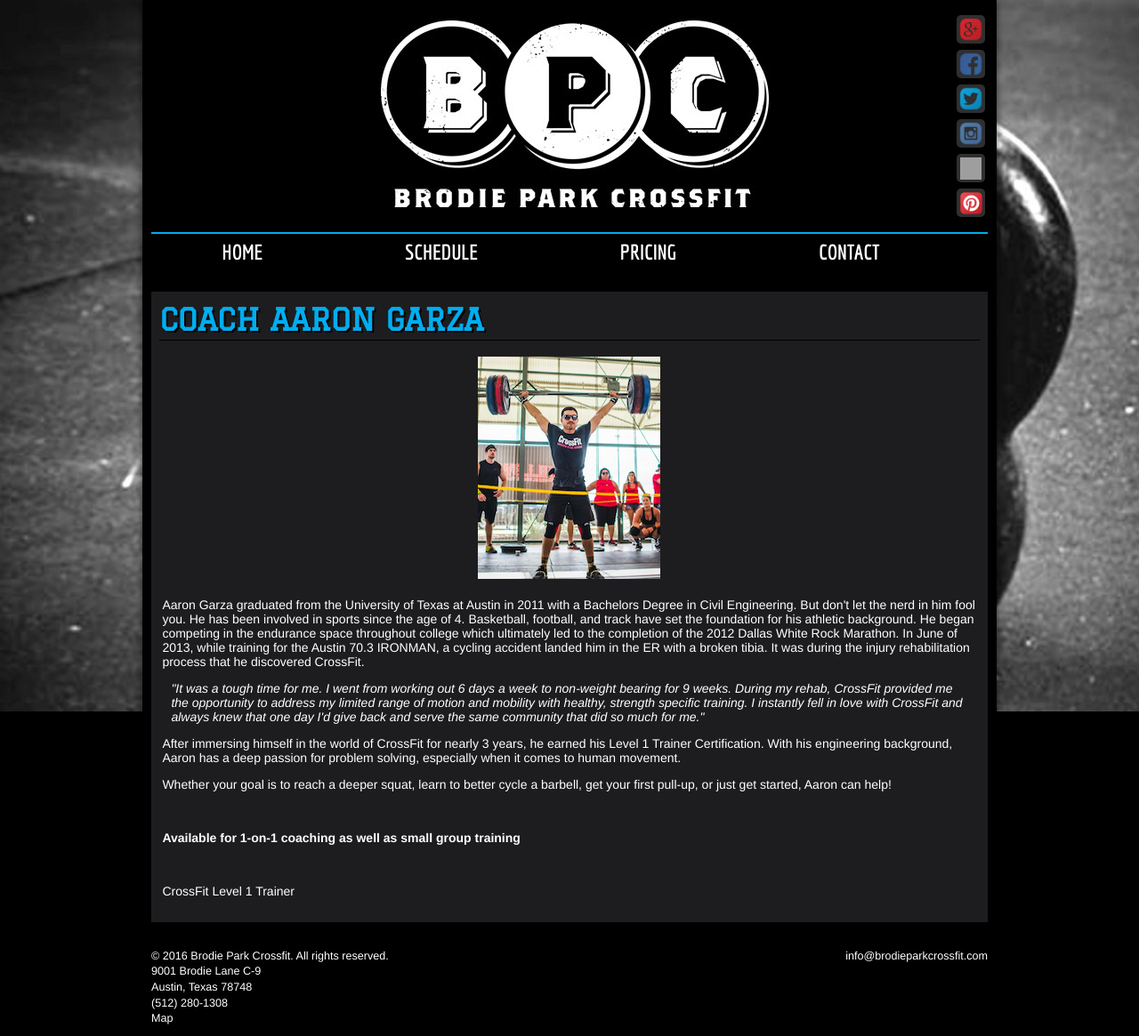
After one commit to mamatcyber90/BPC-site, a PHP site: page /coaches-aaron.php in a window 1280 px wide. The commit adds this page. Shown: the whole page at 89% size. Run offline with PHP 8.4, Linux system fonts and the light colour scheme; some libraries are stand-ins or nearby versions; grey boxes are pictures that could not be loaded.

Commit message:
adding coach aaron and no more training tracker

```diff
--- /dev/null
+++ b/coaches-aaron.php
@@ -0,0 +1,75 @@
+<!DOCTYPE HTML>
+<html lang="en">
+<head>
+    <meta charset="utf-8" />
+    <meta name="description" content="Brodie Park Crossfit" />
+    <meta name="keywords" content="Brodie Park, Brodie Park Crossfit, Crossfit Austin, Crossfit TX, South Austin Crossfit, Crossfit, Crossfit Kids, crossfight" />
+    <meta name="viewport" content="width=device-width, initial-scale=1" />
+    <title>Brodie Park Crossfit | Austin, TX</title>
+    <link href='https://fonts.googleapis.com/css?family=Graduate' rel='stylesheet' type='text/css' />
+    <link href='https://fonts.googleapis.com/css?family=Economica:400,700' rel='stylesheet' type='text/css' />
+    <link href='https://fonts.googleapis.com/css?family=Permanent+Marker' rel='stylesheet' type='text/css' />
+    <link href="css/style.css" rel="stylesheet" type="text/css" />
+    <link rel="icon" type="image/x-icon" href="http://www.brodieparkcrossfit.com/favicon.ico">
+
+    <script src="http://ajax.googleapis.com/ajax/libs/jquery/1.7/jquery.js" type="text/javascript"></script>
+    <!--[if lt IE 9]>
+    <script src="//html5shiv.googlecode.com/svn/trunk/html5.js"></script>
+    <![endif]-->
+</head>
+
+<body>
+<div id="main_background">
+    <img src="images/background.jpg" alt="background">
+</div>
+<div class="body-container">
+
+    <?php include("php/header.php"); ?>
+    <?php include("php/navigation.php"); ?>
+
+
+    <div class="content">
+
+        <div class="col" id="singlecol">
+            <h1>COACH AARON GARZA</h1>
+            <table>
+                <tr>
+                    <td align="center">
+                        <img src="images/aaron-profile.png"/>
+                    </td>
+                </tr>
+                <tr>
+                    <td>
+                        <p>Aaron Garza graduated from the University of Texas at Austin in 2011 with a Bachelors Degree in Civil Engineering. But don't let the nerd in him fool you. He has been involved in sports since the age of 4. Basketball, football, and track have set the foundation for his athletic background. He began competing in the endurance space throughout college which ultimately led to the completion of the 2012 Dallas White Rock Marathon. In June of 2013, while training for the Austin 70.3 IRONMAN, a cycling accident landed him in the ER with a broken tibia. It was during the injury rehabilitation process that he discovered CrossFit.</p>
+                        <p style="margin: 8px 10px;font-style: italic;">&quot;It was a tough time for me. I went from working out 6 days a week to non-weight bearing for 9 weeks. During my rehab, CrossFit provided me the opportunity to address my limited range of motion and mobility with healthy, strength specific training. I instantly fell in love with CrossFit and always knew that one day I'd give back and serve the same community that did so much for me.&quot;</p>
+                        <p>After immersing himself in the world of CrossFit for nearly 3 years, he earned his Level 1 Trainer Certification. With his engineering background, Aaron has a deep passion for problem solving, especially when it comes to human movement. </p>
+                        <p>Whether your goal is to reach a deeper squat, learn to better cycle a barbell, get your first pull-up, or just get started, Aaron can help!</p>
+                        <br>
+                        <p><strong>Available for 1-on-1 coaching as well as small group training</strong></p>
+                        <br>
+                        <p>CrossFit Level 1 Trainer</p>
+                    </td>
+                </tr>
+            </table>
+
+        </div>
+        <div class="clear"></div>
+    </div>
+</div>
+
+<?php include("php/footer.php"); ?>
+
+<!-- Google analytics -->
+<script>
+    (function(i,s,o,g,r,a,m){i['GoogleAnalyticsObject']=r;i[r]=i[r]||function(){
+            (i[r].q=i[r].q||[]).push(arguments)},i[r].l=1*new Date();a=s.createElement(o),
+        m=s.getElementsByTagName(o)[0];a.async=1;a.src=g;m.parentNode.insertBefore(a,m)
+    })(window,document,'script','https://www.google-analytics.com/analytics.js','ga');
+
+    ga('create', 'UA-84269184-1', 'auto');
+    ga('send', 'pageview');
+
+</script>
+
+</body>
+</html>
--- a/css/style.css
+++ b/css/style.css
@@ -323,7 +323,7 @@ ul.main-navigation li {
     display: inline-block;
     float: left;
     padding:0;
-    margin:0 50px;
+    margin: 0px 80px;
     text-align: center;
     line-height: 40px;
 }
--- a/index.php
+++ b/index.php
@@ -41,7 +41,6 @@
                 <ul>
                     <li><a href="blog_page.php?cat_type=WOD&title=CrossFit WOD&num_posts=7">Crossfit WOD</a></li>
                     <li><a href="endurance.php">BPC Endurance</a></li>
-                    <li><a class="south_lamar" href="/training_tracker">Training Tracker</a></li>
                     <li><a href="blog_page.php?cat_type=Success&title=Success Stories&num_posts=75">Success Stories</a></li>
                 </ul>
             </div>
@@ -57,6 +56,7 @@
                     <li><a href="coaches.php">Jami</a></li>
                     <li><a href="coaches.php">Wladi</a></li>
                     <li><a href="coaches.php">David</a></li>
+                    <li><a href="coaches.php">Aaron</a></li>
                 </ul>
             </div>
 
--- a/php/navigation.php
+++ b/php/navigation.php
@@ -1,7 +1,6 @@
 <ul class="main-navigation">
-    <li id="nav1"><a href="index.php">Home</a></li>
-    <li id="nav2"><a href="schedule_programs.php">Schedule</a></li>
-    <li id="nav3"><a href="pricing.php">Pricing</a></li>
-    <li id="nav5"><a href="/training_tracker">Training Tracker</a></li>
-    <li id="nav6"><a href="contact.php">Contact</a></li>
+    <li id="nav1" style="margin: 0px 80px;"><a href="index.php">Home</a></li>
+    <li id="nav2" style="margin: 0px 80px;"><a href="schedule_programs.php">Schedule</a></li>
+    <li id="nav3" style="margin: 0px 80px;"><a href="pricing.php">Pricing</a></li>
+    <li id="nav6" style="margin: 0px 80px;"><a href="contact.php">Contact</a></li>
 </ul>
```
Also changed, not shown: coaches.php (+20 -0 lines), images/aaron-profile.png (added).
